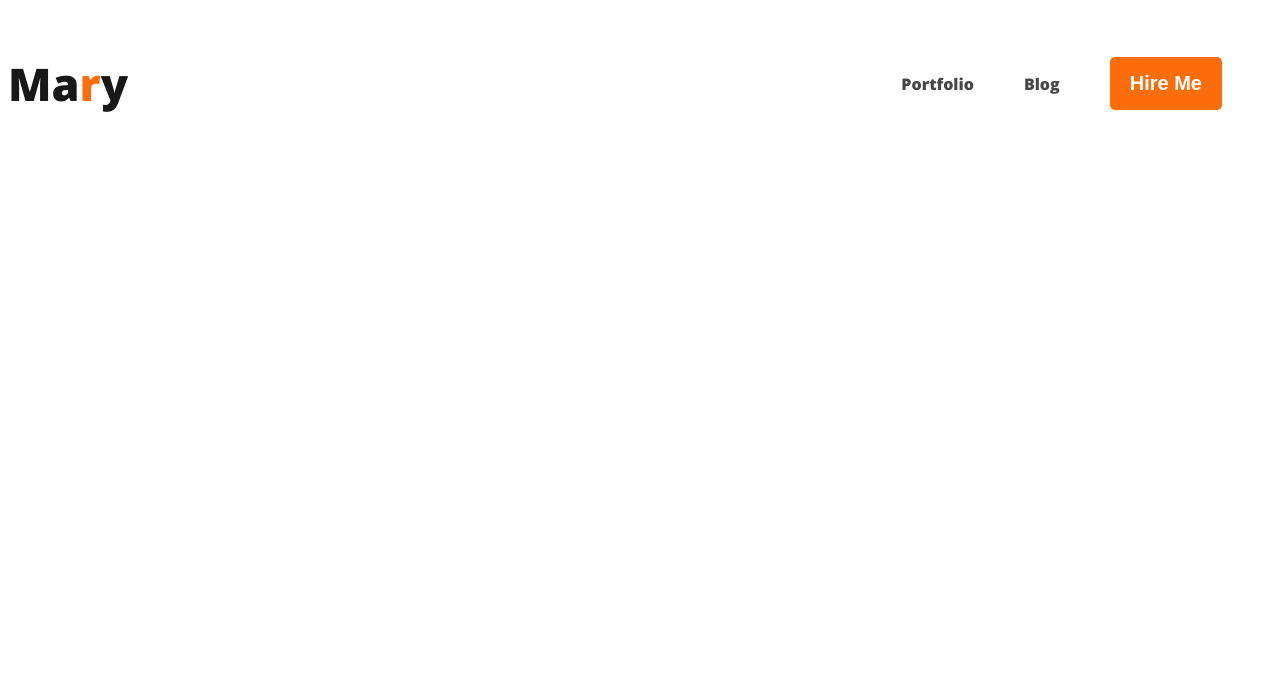
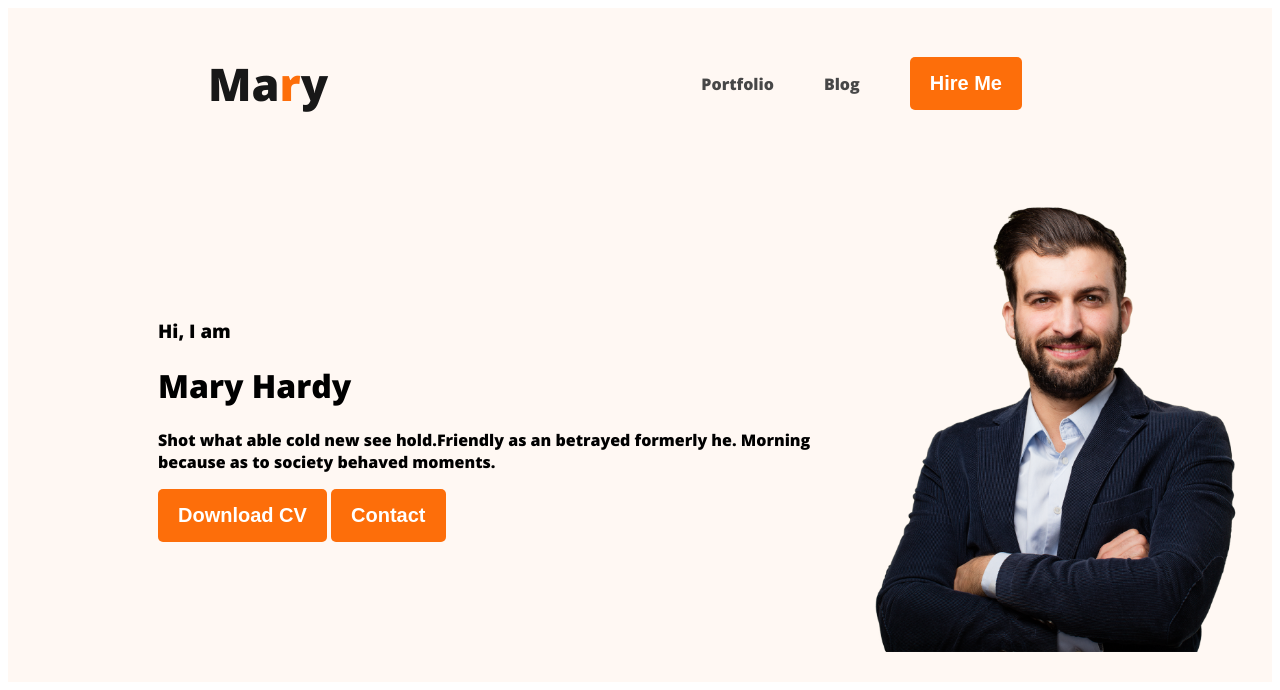
Before and after one commit to tasnimmondoltuba/web-developer-portfolio, a plain HTML site: page index.html in a window 1280 px wide. Drawn offline with nearby package versions, Linux system fonts and the light colour scheme.

Commit message:
banner content added

```diff
--- a/index.html
+++ b/index.html
@@ -10,7 +10,7 @@
 <link href="https://fonts.googleapis.com/css2?family=Lato&family=Open+Sans:wght@800&display=swap" rel="stylesheet">
 </head>
 <body>
-    <header>
+    <header class="header">
 <nav>
 <h3 class="site-title">Ma<span class="primary-text-color">r</span>y</h3>
 <ul>
@@ -25,6 +25,17 @@
 
 
     </nav>
+    <div class="banner">
+       <div class="banner-content">
+        <h3 class="banner-greeting">Hi, I  am</h3>
+        <h1 class="banner-title">Mary Hardy</h1>
+        <p>Shot what able cold new see hold.Friendly as an betrayed formerly he. Morning because as to society behaved moments.</p>
+        <button class="pri-button">Download CV</button>
+        <button class="pri-button">Contact</button>
+       </div>
+       <img class="banner-picture" src="images/hardy.png" alt="">
+    </div>
+
     </header>
     <main>
 
--- a/styles/portfolio.css
+++ b/styles/portfolio.css
@@ -22,6 +22,7 @@ nav{
     display: flex;
     justify-content: space-between;
     align-items: center;
+    margin: 0 200px;
 }
 .site-title{
     color: var(--Dark-01, #181818);
@@ -44,3 +45,16 @@ nav a{
     text-decoration: none;
     color: var(--Dark-02, #474747);
 }
+/* header realated styles */
+.header{
+    background: #FFF8F3;
+}
+.banner{
+    padding: 30px 30px 30px 150px;
+    display: flex;
+    align-items: center;
+}
+.banner-picture{
+    width: 400px;
+
+}
```
